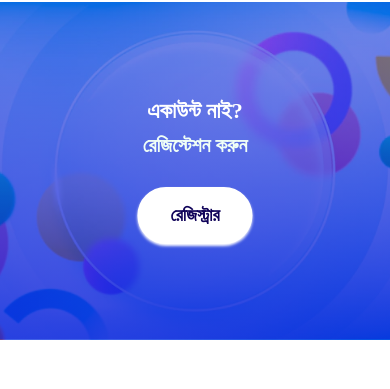
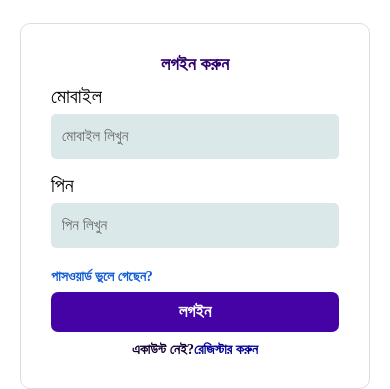
Before and after one commit to md-ali16/bdfast, a plain HTML site: page login.html in a window 390 px wide. Shown: the part 481-870 px from the top of the page. Before the commit the page ends 844 px from the top, so only its background shows below. Drawn offline with Linux system fonts and the light colour scheme.

Commit message:
login form modify

```diff
--- a/login.html
+++ b/login.html
@@ -12,10 +12,15 @@
 <body>
     <!-- Login page  -->
     <section class="full-page">
+        <div class="side-img">
+            <img style="width: 400px;" src="images/login-side.png" alt="">
+        </div>
+        <div>
             <!-- login form area  -->
-        <div class="login">
+            <div id="login-form" class="login">
                 <h1>BD FAST এ <br> <span style="color: rgb(3, 3, 88);">আপনাকে স্বাগতম</span></h1>
                 <form>
+                    <h4>লগইন করুন</h4>
                     <label class="label"><span class="label-text">মোবাইল</span></label>
                     <input type="text" placeholder="মোবাইল লিখুন">
                     <label class="label"><span class="label-text">পিন</span></label>
@@ -24,12 +29,13 @@
                         <a href="" class="forgat-pass">পাসওয়ার্ড ভুলে গেছেন?</a>
                     </label>
                     <button class="login-btn">লগইন</button>
+                    <h5>একাউন্ট নেই?<span style="cursor: pointer; color: rgb(5, 5, 149);"
+                            onclick="showSignupFrom()">রেজিস্টার করুন</span></h5>
                 </form>
             </div>
             <!-- login form area end -->
 
-        <!-- Sign up area  -->
-        <div id="sing-up">
+
             <!-- sign up form  -->
             <div id="signup-form">
                 <h2 style="color: #4502a5;margin-bottom: 30px;">রেজিস্ট্রার</h2>
@@ -73,39 +79,19 @@
                 </form>
             </div>
             <!-- sign up form end -->
+        </div>
 
-            <!-- sign button -->
-            <div id="dd" class="signup-btn-area">
-                <h1>একাউন্ট নাই?</h1>
-                <h2>রেজিস্টেশন করুন</h2>
-                <button onclick="showSignupFrom()">রেজিস্ট্রার</button>
-            </div>
-            <!-- sign button end -->
-        </div>
-        <!-- Sign up area end -->
+
     </section>
     <!-- Login page End -->
 
     <script>
-        const signupArea = document.getElementById('sing-up');
-        const signupBtnArea = document.getElementById('dd');
         const signupForm = document.getElementById('signup-form');
+        const loginForm = document.getElementById('login-form');
         function showSignupFrom() {
-
-            signupArea.style.width = '100%';
-            signupArea.style.transition = '.3s';
-            signupArea.style.transitionDuration = '1s';
-
-            const x = window.matchMedia("(max-width:767px)");
-            if (x.matches) {
-                signupArea.style.height = '100%';
-                signupArea.style.transition = '.3s';
-                signupArea.style.transitionDuration = '1s';
-                signupArea.style.bottom = '60%';
-            }
-
-            signupBtnArea.style.display = 'none';
-            signupForm.style.display = 'block'
+            signupForm.style.display = 'block';
+            loginForm.style.display = 'none';
+            loginForm.style.background = 'red';
         }
     </script>
 </body>
--- a/style.css
+++ b/style.css
@@ -29,28 +29,40 @@ Login Page css
 .full-page {
     width: 100%;
     height: 100vh;
-    position: relative;
+    display: flex;
+    justify-content: space-evenly;
+    align-items: center;
+    flex-wrap: wrap;
 }
 
 .login {
-    width: 40%;
-    position: relative;
-    top: 50%;
-    left: 20%;
-    transform: translateX(-20%) translateY(-50%);
     text-align: center;
+    display: block;
 }
 
 .login h1 {
     font-size: 35px;
     color: #000;
     font-weight: 600;
-    margin-bottom: 50px;
+    margin-bottom: 30px;
 
 }
 
+.login form h4 {
+    font-size: 18px;
+    margin: 10px 0;
+    color: #30036f;
+}
+
+.login form {
+    border: 1px solid #ddd;
+    border-radius: 10px;
+    padding: 20px 30px;
+    width: 350px;
+}
+
 .login input {
-    width: 75%;
+    width: 100%;
     padding: 15px 11px;
     border: none;
     margin-bottom: 15px;
@@ -65,7 +77,7 @@ Login Page css
 
 .label {
     margin: auto;
-    width: 75%;
+    width: 100%;
     display: block;
     text-align: left;
     margin-bottom: 6px;
@@ -85,7 +97,7 @@ Login Page css
     font-weight: bold;
     border: none;
     display: inline-block;
-    width: 75%;
+    width: 100%;
     border-radius: 7px;
     background: #4502a5;
     color: #fff;
@@ -96,69 +108,17 @@ Login Page css
     background-color: #250256;
 }
 
-#sing-up {
-    width: 40%;
-    height: 100%;
-    position: absolute;
-    bottom: 0;
-    right: 0;
-    background: linear-gradient(0deg, #0a1cd9cf, #1029d485), url(images/loginbg.jpg);
-    background-size: cover;
-    background-position: center;
-}
-
-.signup-btn-area {
-    position: absolute;
-    top: 50%;
-    left: 50%;
-    transform: translateX(-50%) translateY(-50%);
-    text-align: center;
-}
-
-.signup-btn-area h1 {
-    font-size: 35px;
-    font-weight: bold;
-    color: #fff;
-}
-
-.signup-btn-area h2 {
-    font-size: 25px;
-    font-weight: bold;
-    color: #f0fff6;
+.login form h5 {
+    font-size: 14px;
     margin: 10px 0;
-}
-
-.signup-btn-area button {
-    font-size: 18px;
-    font-weight: bold;
-    padding: 15px 30px;
-    border-radius: 50px;
-    color: #100359;
-    background: #fff;
-    border: 3px solid #fff;
-    box-shadow: 0px 2px 3px #fff;
-    transition: .3s;
-    cursor: pointer;
-    margin-top: 20px;
-}
-
-.signup-btn-area button:hover {
-    background: transparent;
-    color: #fff;
-
+    color: #140130;
 }
 
 #signup-form {
-    position: absolute;
-    top: 50%;
-    left: 50%;
-    transform: translateX(-50%) translateY(-50%);
-    width: 50%;
-    box-shadow: 0px 0px 9px #2d2929a6;
-    border-radius: 20px;
+    border-radius: 10px;
+    border: 1px solid #ddd;
     padding: 30px;
     text-align: center;
-    background-color: #f0f3fe;
     display: none;
 }
 
@@ -305,11 +265,11 @@ Index Page css
     z-index: 0;
 }
 
-.replec-apply-form {
+#replec-apply {
     display: none;
 }
 
-.new-apply-form {
+#new-apply-form {
     display: none;
 
 }
@@ -348,18 +308,6 @@ Index Page css end
 @media (max-width:991px) {
     .form-grid {
         grid-template-columns: 90%;
-    }
-
-    #signup-form {
-        width: 75%;
-    }
-
-    .signup-btn-area h1 {
-        font-size: 22px;
-    }
-
-    .signup-btn-area h2 {
-        font-size: 20px;
     }
 
     .left-side {
@@ -463,30 +411,7 @@ Index Page css end
 }
 
 @media (max-width:767px) {
-    .login {
-        width: 75%;
-        top: 20%;
-        left: 50%;
-        transform: translateX(-50%) translateY(-20%);
-    }
 
-    .login h1 {
-        font-size: 28px;
-    }
-
-    #sing-up {
-        width: 100%;
-        height: 40%;
-        position: relative;
-        bottom: -120px;
-        left: 0;
-    }
-
-
-
-    #signup-form {
-        width: 90%;
-    }
 
     .title-bar {
         transform: translateX(5px);
```
Also changed, not shown: index.html (+24 -17 lines), images/login-side.png (added). Lines whose indentation alone changed are shown as unchanged.
